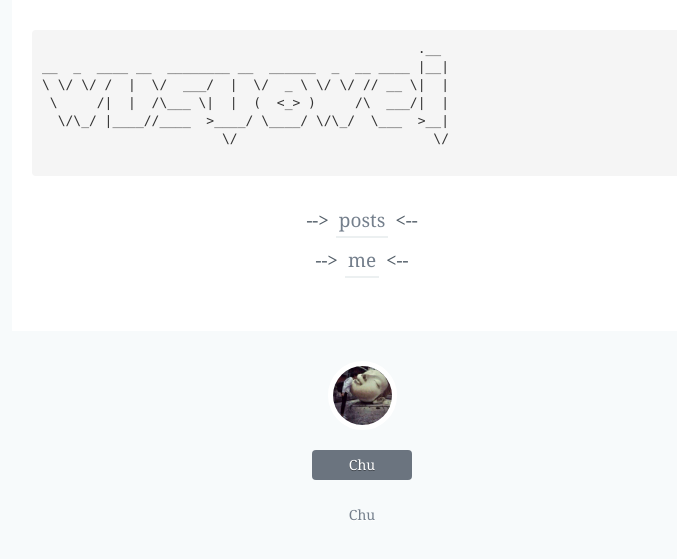
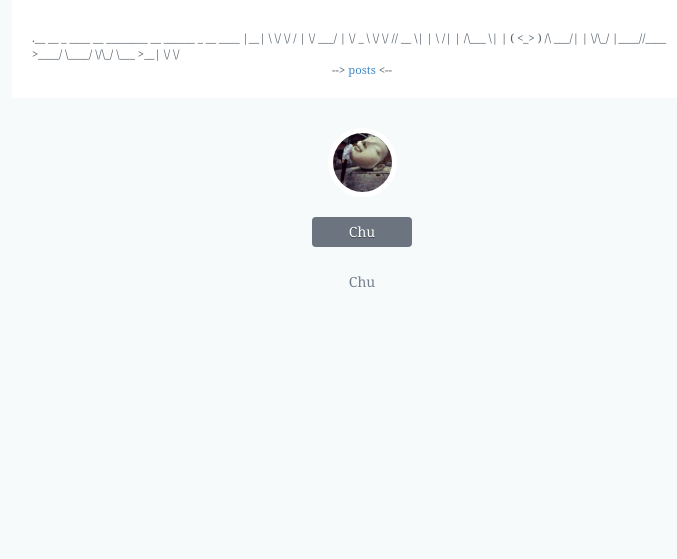
Before and after one commit to bqkc/bqkc.github.io, a Jekyll site: the page built from index.html, in a window 1280 px wide. Shown: the top 559 px of the page, without its empty margins (278-955 px from the left). Built offline with Jekyll 4.4.1, drawn with Linux system fonts in a browser that asks for light colours.

Commit message:
Update index.html

```diff
--- a/index.html
+++ b/index.html
@@ -3,16 +3,13 @@
 title: Chu|无所谓
 ---
 
-<div class="content">
-<div class="index_dragon">
-  <pre>
+
                                                 .__
 __  _  ____ __  ________ __  ______  _  __ ____ |__|
 \ \/ \/ /  |  \/  ___/  |  \/  _ \ \/ \/ // __ \|  |
  \     /|  |  /\___ \|  |  (  <_> )     /\  ___/|  |
   \/\_/ |____//____  >____/ \____/ \/\_/  \___  >__|
                        \/                         \/
-  </pre>
+
+<center><div class="index_center">--&gt; <a href="/archive">posts</a> &lt;-- <!--<br> --&gt; <a href="/about">me</a> &lt;--</div>--></center>
 </div>
-<center><div class="index_center">--&gt; <a href="/archive">posts</a> &lt;-- <br> --&gt; <a href="/about">me</a> &lt;--</div></center>
-</div>
```
